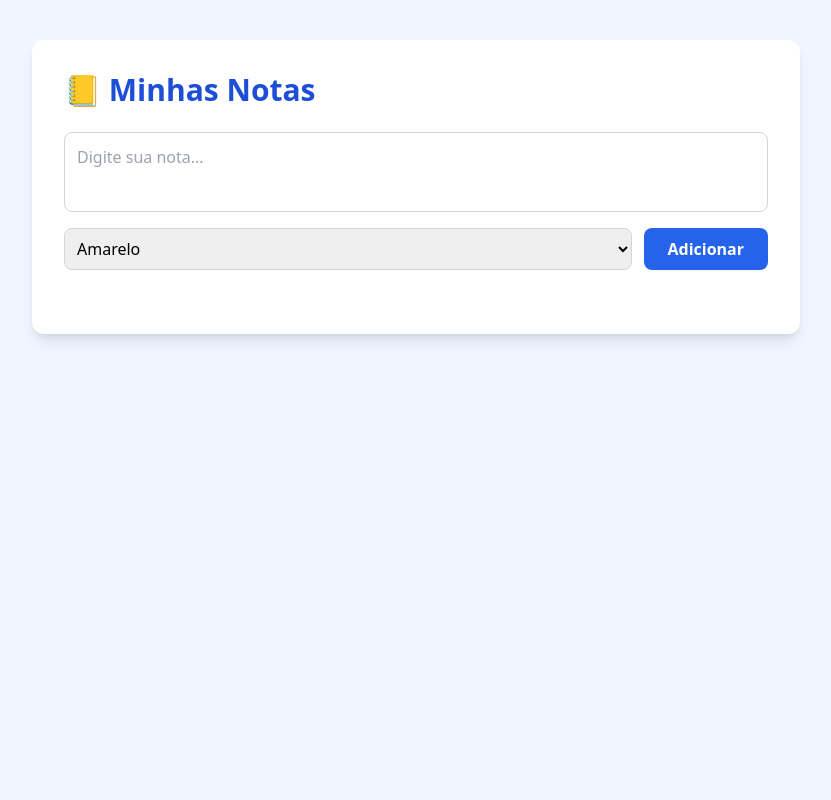
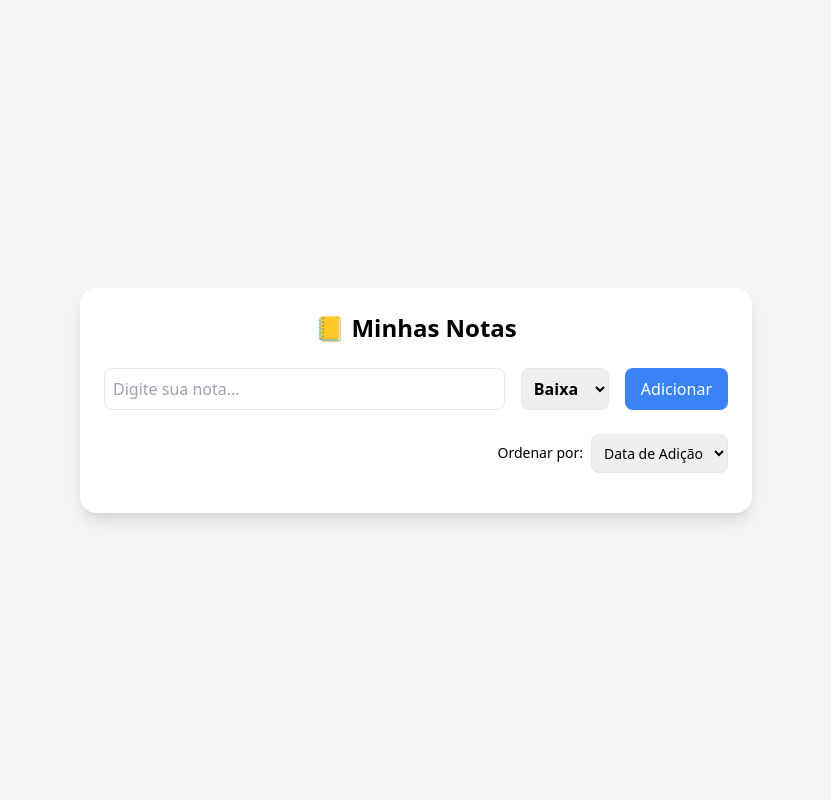
Before and after one commit to TiagoPdaS/posts, a PHP site: page / in a window 1280 px wide. Shown: the whole page, without its empty margins (224-1055 px from the left). Run offline with PHP 8.4, Linux system fonts and the light colour scheme; some libraries are stand-ins or nearby versions.

Commit message:
estilo
mudando o estilo do app

```diff
--- a/index.html
+++ b/index.html
@@ -1,42 +1,54 @@
 <!DOCTYPE html>
 <html lang="pt-BR">
 <head>
-  <meta charset="UTF-8">
-  <title>App de Notas</title>
+  <meta charset="UTF-8" />
+  <meta name="viewport" content="width=device-width, initial-scale=1.0" />
+  <title>Notas com Prioridade</title>
   <script src="https://cdn.tailwindcss.com"></script>
-  <link rel="manifest" href="manifest.json">
-  <meta name="theme-color" content="#2563eb">
+  <link rel="stylesheet" href="style.css" />
+</head>
+<body class="bg-gray-100 min-h-screen flex items-center justify-center">
+  <div class="w-full max-w-2xl bg-white shadow-lg rounded-2xl p-6">
+    <h1 class="text-2xl font-bold text-center mb-6">📒 Minhas Notas</h1>
 
-  <meta name="viewport" content="width=device-width, initial-scale=1, maximum-scale=1, user-scalable=no">
-</head>
-<body class="bg-blue-50 min-h-screen min-w-screen w-full h-full">
-  <div class="w-full h-full min-h-screen flex flex-col items-center justify-start p-2 sm:p-6">
-    <div class="w-full max-w-3xl bg-white rounded-xl shadow-lg p-4 sm:p-8 mt-4 flex flex-col">
-      <h1 class="text-3xl font-bold text-blue-700 mb-6 flex items-center gap-2">📒 Minhas Notas</h1>
-      <form id="noteForm" class="flex flex-col gap-4 mb-8">
-        <textarea id="noteInput" placeholder="Digite sua nota..." required
-          class="resize-none rounded-lg border border-gray-300 p-3 min-h-[80px] focus:outline-none focus:ring-2 focus:ring-blue-400 transition"></textarea>
-        <div class="flex gap-3 flex-col sm:flex-row">
-          <select id="colorInput" class="rounded-lg border border-gray-300 p-2 flex-1 focus:outline-none focus:ring-2 focus:ring-blue-400">
-            <option value="#fef08a">Amarelo</option>
-            <option value="#bfdbfe">Azul</option>
-            <option value="#bbf7d0">Verde</option>
-            <option value="#fecaca">Vermelho</option>
-          </select>
-          <button type="submit" class="bg-blue-600 hover:bg-blue-700 text-white font-semibold px-6 py-2 rounded-lg transition">Adicionar</button>
-        </div>
-      </form>
+    <!-- Formulário -->
+    <form id="noteForm" class="flex flex-col sm:flex-row gap-4 mb-6">
+      <input
+        type="text"
+        id="noteInput"
+        placeholder="Digite sua nota..."
+        class="flex-1 border rounded-lg p-2 focus:ring-2 focus:ring-blue-400 outline-none"
+        required
+      />
 
-      <div id="notes" class="grid gap-4 grid-cols-1 md:grid-cols-2 lg:grid-cols-3"></div>
+      <!-- Seleção de prioridade -->
+      <select id="prioritySelect" class="border rounded-lg p-2 font-semibold">
+        <option value="low" class="text-green-600">Baixa</option>
+        <option value="medium" class="text-yellow-600">Média</option>
+        <option value="high" class="text-red-600">Alta</option>
+      </select>
+
+      <button
+        type="submit"
+        class="bg-blue-500 hover:bg-blue-600 text-white px-4 py-2 rounded-lg"
+      >
+        Adicionar
+      </button>
+    </form>
+
+    <!-- Ordenação -->
+    <div class="flex items-center justify-end mb-4 gap-2">
+      <label for="sortSelect" class="text-sm font-medium">Ordenar por:</label>
+      <select id="sortSelect" class="border rounded-lg p-2 text-sm">
+        <option value="date">Data de Adição</option>
+        <option value="priority">Prioridade</option>
+      </select>
     </div>
+
+    <!-- Lista de notas -->
+    <div id="notesContainer" class="grid gap-3"></div>
   </div>
+
   <script src="script.js"></script>
-  <script>
-    if ("serviceWorker" in navigator) {
-      navigator.serviceWorker.register("service-worker.js")
-        .then(() => console.log("Service Worker registrado!"))
-        .catch(err => console.error("Erro SW:", err));
-    }
-  </script>
 </body>
 </html>
--- a/script.js
+++ b/script.js
@@ -1,88 +1,100 @@
-const form = document.getElementById("noteForm");
+const noteForm = document.getElementById("noteForm");
 const noteInput = document.getElementById("noteInput");
-const colorInput = document.getElementById("colorInput");
-const notesContainer = document.getElementById("notes");
+const prioritySelect = document.getElementById("prioritySelect");
+const notesContainer = document.getElementById("notesContainer");
+const sortSelect = document.getElementById("sortSelect");
 
-let notes = JSON.parse(localStorage.getItem("notes")) || [];
+let notes = [];
 
+// Função para renderizar notas
 function renderNotes() {
   notesContainer.innerHTML = "";
-  notes.forEach(note => {
-    const div = document.createElement("div");
-    div.className =
-      "relative p-4 rounded-xl shadow-md text-left min-h-[80px] flex flex-col justify-between transition hover:scale-[1.02]";
-    div.style.backgroundColor = note.color;
-    if (note.done) {
-      div.className += " opacity-60";
+
+  let sortedNotes = [...notes];
+
+  if (sortSelect.value === "priority") {
+    const priorityOrder = { high: 1, medium: 2, low: 3 };
+    sortedNotes.sort((a, b) => priorityOrder[a.priority] - priorityOrder[b.priority]);
+  } else {
+    sortedNotes.sort((a, b) => a.date - b.date);
+  }
+
+  sortedNotes.forEach((note, index) => {
+    const noteDiv = document.createElement("div");
+    noteDiv.className = `note p-3 rounded-lg shadow flex justify-between items-center ${note.priority}`;
+
+    if (note.editing) {
+      // Modo edição inline
+      noteDiv.innerHTML = `
+        <input type="text" id="editInput-${index}" value="${note.text}"
+          class="flex-1 rounded-lg p-2 text-black" />
+        <div class="flex gap-2 ml-4">
+          <button class="bg-white/20 hover:bg-white/30 text-white px-2 py-1 rounded-md text-sm"
+            onclick="saveEdit(${index})">💾 Salvar</button>
+          <button class="bg-white/20 hover:bg-white/30 text-white px-2 py-1 rounded-md text-sm"
+            onclick="cancelEdit(${index})">❌ Cancelar</button>
+        </div>
+      `;
+    } else {
+      // Modo visualização normal
+      noteDiv.innerHTML = `
+        <span class="flex-1">${note.text}</span>
+        <div class="flex gap-2 ml-4">
+          <button class="bg-white/20 hover:bg-white/30 text-white px-2 py-1 rounded-md text-sm"
+            onclick="editNote(${index})">✏️ Editar</button>
+          <button class="bg-white/20 hover:bg-white/30 text-white px-2 py-1 rounded-md text-sm"
+            onclick="deleteNote(${index})">🗑️ Excluir</button>
+        </div>
+      `;
     }
 
-    div.innerHTML = `
-      <div class="flex items-start gap-2">
-        <input type="checkbox" class="done-checkbox mt-1" ${note.done ? "checked" : ""} title="Marcar como concluída">
-        <p class="mb-2 text-gray-800 break-words flex-1 ${note.done ? "line-through" : ""}">${note.text}</p>
-      </div>
-      <div class="absolute top-2 right-2 flex gap-1">
-        <button class="edit bg-white/80 hover:bg-blue-100 text-blue-500 rounded-full p-1 transition" title="Editar nota">✎</button>
-        <button class="delete bg-white/80 hover:bg-red-100 text-red-500 rounded-full p-1 transition" title="Excluir nota">✖</button>
-      </div>
-    `;
-
-    // Checkbox de concluído
-    div.querySelector(".done-checkbox").addEventListener("change", (e) => {
-      note.done = e.target.checked;
-      localStorage.setItem("notes", JSON.stringify(notes));
-      renderNotes();
-    });
-
-    // Excluir nota
-    div.querySelector(".delete").addEventListener("click", () => {
-      notes = notes.filter(n => n.id !== note.id);
-      localStorage.setItem("notes", JSON.stringify(notes));
-      renderNotes();
-    });
-
-    // Editar nota
-    div.querySelector(".edit").addEventListener("click", () => {
-      div.innerHTML = `
-        <textarea class="w-full rounded-lg border border-gray-300 p-2 mb-2 resize-none" style="font-size:16px;">${note.text}</textarea>
-        <div class="flex gap-2">
-          <button class="save bg-blue-600 hover:bg-blue-700 text-white font-semibold px-3 py-1 rounded transition">Salvar</button>
-          <button class="cancel bg-gray-300 hover:bg-gray-400 text-gray-800 font-semibold px-3 py-1 rounded transition">Cancelar</button>
-        </div>
-      `;
-      const textarea = div.querySelector("textarea");
-      textarea.focus();
-
-      div.querySelector(".save").addEventListener("click", () => {
-        const newText = textarea.value.trim();
-        if (newText) {
-          note.text = newText;
-          localStorage.setItem("notes", JSON.stringify(notes));
-          renderNotes();
-        }
-      });
-
-      div.querySelector(".cancel").addEventListener("click", () => {
-        renderNotes();
-      });
-    });
-
-    notesContainer.appendChild(div);
+    notesContainer.appendChild(noteDiv);
   });
 }
 
-form.addEventListener("submit", (e) => {
+// Adicionar nota
+noteForm.addEventListener("submit", (e) => {
   e.preventDefault();
+
   const newNote = {
-    id: Date.now(),
     text: noteInput.value,
-    color: colorInput.value,
-    done: false
+    priority: prioritySelect.value,
+    date: new Date(),
+    editing: false
   };
+
   notes.push(newNote);
-  localStorage.setItem("notes", JSON.stringify(notes));
   noteInput.value = "";
   renderNotes();
 });
 
-renderNotes();
+// Excluir nota
+function deleteNote(index) {
+  notes.splice(index, 1);
+  renderNotes();
+}
+
+// Editar nota (troca para modo edição)
+function editNote(index) {
+  notes[index].editing = true;
+  renderNotes();
+}
+
+// Salvar edição
+function saveEdit(index) {
+  const input = document.getElementById(`editInput-${index}`);
+  if (input.value.trim() !== "") {
+    notes[index].text = input.value.trim();
+    notes[index].editing = false;
+    renderNotes();
+  }
+}
+
+// Cancelar edição
+function cancelEdit(index) {
+  notes[index].editing = false;
+  renderNotes();
+}
+
+// Ordenar quando mudar opção
+sortSelect.addEventListener("change", renderNotes);
--- a/style.css
+++ b/style.css
@@ -1,85 +1,26 @@
-body {
-  font-family: Arial, sans-serif;
-  background: #f3f4f6;
-  margin: 0;
-  padding: 20px;
+/* Background inteiro baseado na prioridade */
+.note.low {
+  background-color: #22c55e; /* Verde */
+  color: white;
 }
 
-.container {
-  max-width: 800px;
-  margin: auto;
-  text-align: center;
+.note.medium {
+  background-color: #eab308; /* Amarelo */
+  color: white;
 }
 
-h1 {
-  margin-bottom: 20px;
-  color: #1f2937;
+.note.high {
+  background-color: #ef4444; /* Vermelho */
+  color: white;
 }
 
-.note-form {
-  margin-bottom: 20px;
-  display: flex;
-  gap: 10px;
-  justify-content: center;
+/* Corrigir as opções coloridas no select */
+#prioritySelect option[value="low"] {
+  color: #22c55e;
 }
-
-/* Evita zoom ao focar em textarea/select/button no mobile */
-.note-form textarea,
-.note-form select,
-.note-form button {
-  font-size: 16px;
+#prioritySelect option[value="medium"] {
+  color: #eab308;
 }
-
-.note-form textarea {
-  width: 300px;
-  height: 60px;
-  padding: 10px;
-  border: 1px solid #d1d5db;
-  border-radius: 8px;
-  resize: none;
+#prioritySelect option[value="high"] {
+  color: #ef4444;
 }
-
-.note-form select,
-.note-form button {
-  padding: 10px;
-  border-radius: 8px;
-  border: none;
-  cursor: pointer;
-}
-
-.note-form button {
-  background: #2563eb;
-  color: white;
-  font-weight: bold;
-}
-
-.notes {
-  display: grid;
-  grid-template-columns: repeat(auto-fit, minmax(180px, 1fr));
-  gap: 15px;
-}
-
-.note {
-  position: relative;
-  padding: 15px;
-  border-radius: 12px;
-  box-shadow: 0 4px 8px rgba(0,0,0,0.1);
-  text-align: left;
-}
-
-.note p {
-  margin: 0;
-  font-size: 14px;
-  color: #111827;
-}
-
-.note .delete {
-  position: absolute;
-  top: 8px;
-  right: 10px;
-  background: none;
-  border: none;
-  color: #ef4444;
-  font-size: 16px;
-  cursor: pointer;
-}
```
